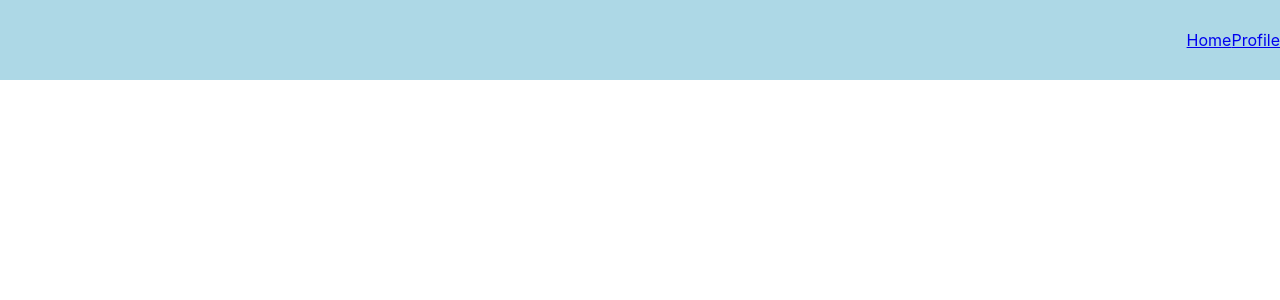
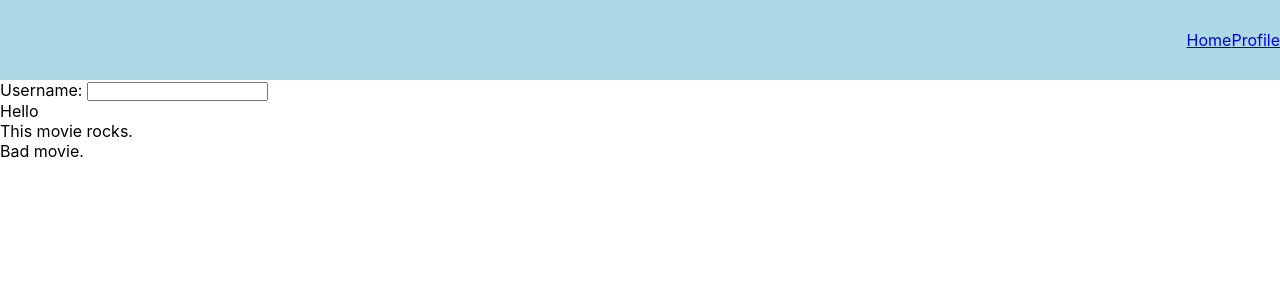
Before and after one commit to evandbeck/movie-reviews, a React (Create React App) app: page /profile in a window 1280 px wide. Shown: the top 300 px of the page. Built offline with nearby package versions, Linux system fonts and the light colour scheme; data requests are answered from the project's data file.

Commit message:
profile added

```diff
--- a/src/App.js
+++ b/src/App.js
@@ -4,10 +4,16 @@ import NavBar from "./components/NavBar.js";
 
 import ProfileContainer from "./components/ProfileContainer";
 import { Routes, Route, Link, Switch } from "react-router-dom";
-import MainContainer from "./MainContainer";
+import MainContainer from "./components/MainContainer";
 
 function App() {
+  const [comments, setComments] = useState([])
 
+  useEffect(() => {
+    fetch("http://localhost:3000/comments")
+    .then(resp => resp.json())
+    .then(setComments)
+  }, [])
 
   return (
     <div className="App">
@@ -17,7 +23,7 @@ function App() {
           <MainContainer />
         </Route>
         <Route exact path="/profile">
-          <ProfileContainer />
+          <ProfileContainer comments={comments} />
         </Route>
       </Switch>
     </div>
--- /dev/null
+++ b/src/components/CommentCard.js
@@ -0,0 +1,11 @@
+import React from 'react'
+
+function CommentCard({ comment }) {
+  return (
+    <div>
+        <p>{comment}</p>
+    </div>
+  )
+}
+
+export default CommentCard
--- a/src/MainContainer.js
+++ b/src/components/MainContainer.js
@@ -1,7 +1,7 @@
 import React, { useState, useEffect } from "react";
-import MoviesContainer from "./components/MoviesContainer.js";
-import GenresContainer from "./components/GenresContainer.js";
-import MovieSlider from "./components/MovieSlider.js";
+import MoviesContainer from "./MoviesContainer.js";
+import GenresContainer from "./GenresContainer.js";
+import MovieSlider from "./MovieSlider.js";
 
 function MainContainer() {
   const [genresArray, setGenresArray] = useState([]);
@@ -27,11 +27,18 @@ function MainContainer() {
   const filteredMovies = moviesArray.filter((movie) =>
     movie.genres.includes(genre)
   );
+
+  function onChangeSearch (searchTerm) {
+    console.log(searchTerm)
+  }
+
+  // const searchMovies = filteredMovies.filter(movie => movie.title === searchTerm)
+
   return (
     <main className="main">
       <MovieSlider moviesArray={moviesArray} />
       {/* <main className="main"> */}
-      <MoviesContainer filteredMovies={filteredMovies} />
+      <MoviesContainer filteredMovies={filteredMovies} onChangeSearch={onChangeSearch} />
       <GenresContainer
         genresArray={genresArray}
         onClickDisplayMovies={onClickDisplayMovies}
--- a/src/components/MoviesContainer.js
+++ b/src/components/MoviesContainer.js
@@ -1,8 +1,9 @@
-import React from 'react';
+import React, {useState} from 'react';
 import MovieCard from "./MovieCard.js"
 import { v4 as uuidv4 } from "uuid";
 
-function MoviesContainer({ filteredMovies }) {
+function MoviesContainer({ filteredMovies, onChangeSearch }) {
+  const [searchTerm, setSearchTerm] = useState("")
 
   const displayMovieCards= filteredMovies.map(movie => {
     return (
@@ -10,8 +11,17 @@ function MoviesContainer({ filteredMovies }) {
     )
   })
 
+  function handleSearch (e) {
+    setSearchTerm(e.target.value)
+    onChangeSearch(searchTerm)
+  }
+
   return (
     <div className="movieContainer">
+      <form>
+        <label>Search: </label>
+        <input type="text" value={searchTerm} onChange={handleSearch}></input>
+      </form>
       {displayMovieCards}
     </div>
   )
--- a/src/components/ProfileContainer.js
+++ b/src/components/ProfileContainer.js
@@ -1,9 +1,25 @@
-import React from 'react'
+import React, {useState} from 'react'
+import CommentCard from "./CommentCard.js"
+import { v4 as uuidv4 } from "uuid";
 
-function ProfileContainer() {
+function ProfileContainer({ comments }) {
+  const [userName, setUserName] = useState("")
+
+  const commentList = comments.map(comment => <CommentCard key={uuidv4()} {...comment} />)
+
+  function handleUserInput (e) {
+    setUserName(e.target.value)
+  }
+
   return (
     <div>
-      <div></div>
+      {/* User Information */}
+      <form>
+        <label>Username: </label>
+        <input type="text" value={userName} onChange={handleUserInput}></input>
+      </form>
+      <p>{userName}</p>
+      {commentList}
     </div>
   )
 }
--- a/src/components/UserProfile.js
+++ b/src/components/UserProfile.js
@@ -1,5 +1,6 @@
 import React from "react";
 import { Routes, Route, Link } from "react-router-dom";
+
 function UserProfile() {
   return (
     <div className="profile">
```
Also changed, not shown: db.json.
